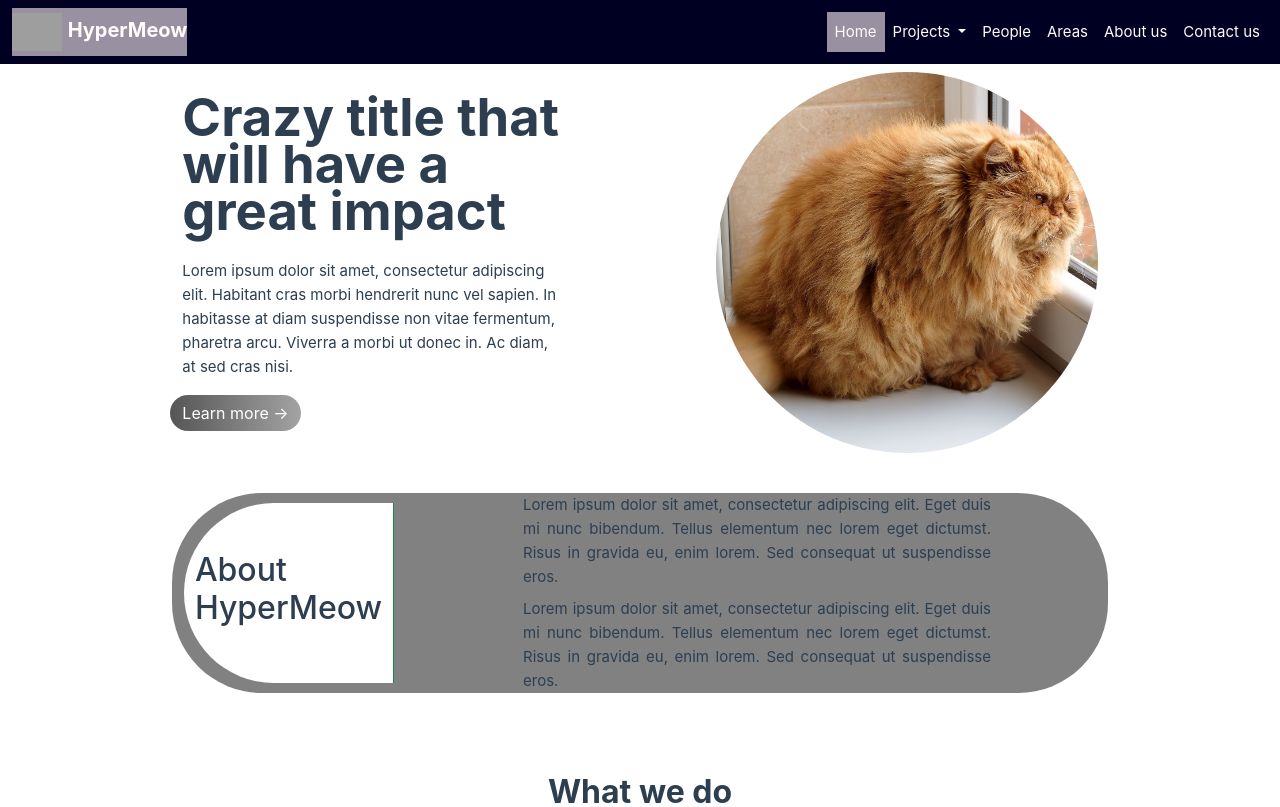
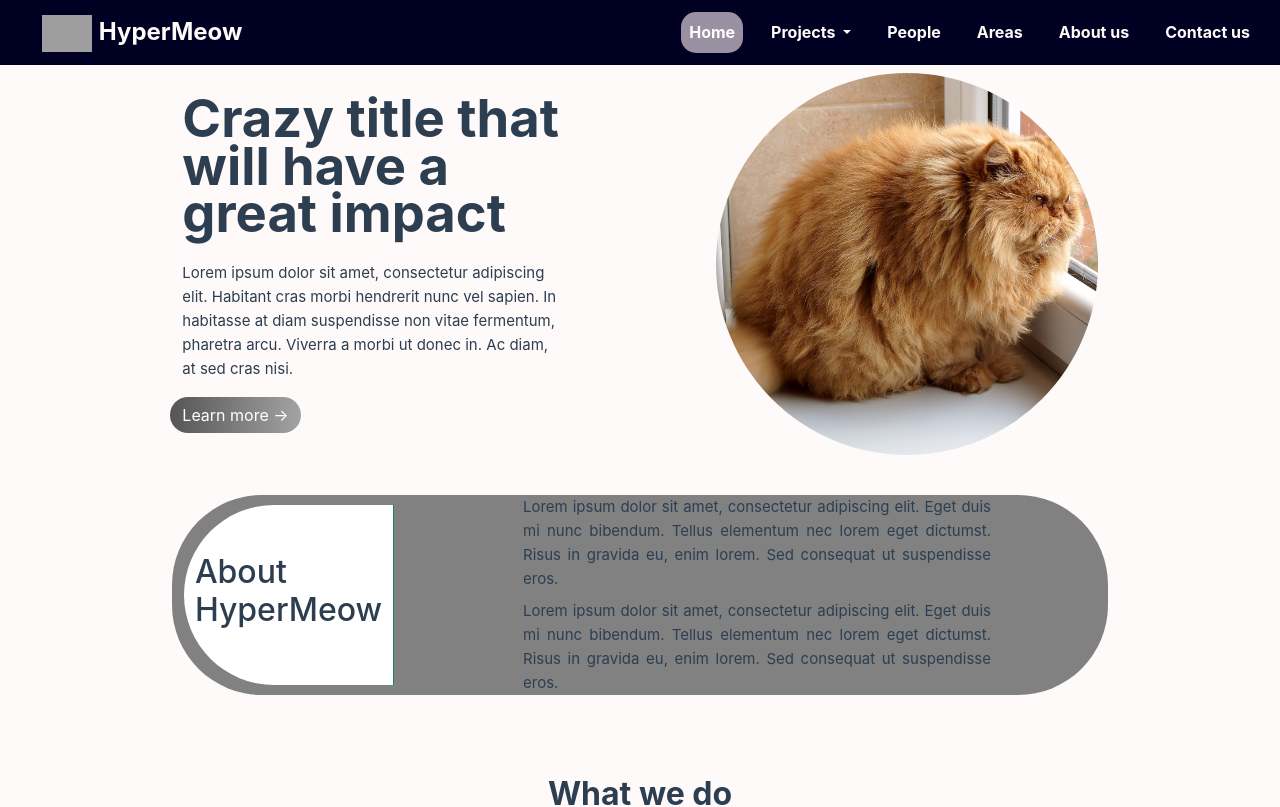
Before and after one commit to Benedart/Hypermedia-Applications-Project, a Nuxt app in the folder frontend/: page / in a window 1280 px wide. Shown: the top 807 px of the page. Built offline with nearby package versions, Linux system fonts and the light colour scheme; grey boxes are pictures that could not be loaded.

Commit message:
Updated website style
Changed background to snow
Updated navbar
Fixed logo highlight
Standardized titles

```diff
--- a/frontend/assets/base.css
+++ b/frontend/assets/base.css
@@ -1,6 +1,6 @@
 /* color palette from <https://github.com/vuejs/theme> */
 :root {
-  --vt-c-white: #ffffff;
+  --vt-c-white: snow;
   --vt-c-white-soft: #f8f8f8;
   --vt-c-white-mute: #f2f2f2;
 
--- a/frontend/assets/main.css
+++ b/frontend/assets/main.css
@@ -1,9 +1,13 @@
 @import './base.css';
+
+* {
+  --outline: 1px dotted red;
+}
 
 #app {
   max-width: 1280px;
   margin: 0 auto;
-  background-color : #FFFBFA;
+  background-color: #FFFBFA;
   font-weight: normal;
 }
 
@@ -11,12 +15,20 @@
 a,
 .green {
   text-decoration: none;
-  color: hsla(160, 100%, 37%, 1);
+  color: #086788;
   transition: 0.4s;
 }
 
 @media (hover: hover) {
   a:hover {
-    background-color: hsla(160, 100%, 37%, 0.2);
+    background-color: hsla(0, 0%, 100%, 0.2);
   }
 }
+
+.title {
+  font-size: 3.5em;
+  font-weight: bolder;
+  font-family: secular one, sans-serif;
+  color: #000022;
+  margin-top: 1.5em;
+}
--- a/frontend/components/Footer.vue
+++ b/frontend/components/Footer.vue
@@ -69,6 +69,12 @@ footer {
     height: 100px;
 }
 
+/* set background color of only the footer */
+footer {
+    background-color: snow;
+}
+
+
 .row {
     margin: 0 auto;
     max-width: 1200px;
--- a/frontend/components/Navbar.vue
+++ b/frontend/components/Navbar.vue
@@ -4,7 +4,8 @@
     -->
     <nav class="navbar navbar-expand-lg bg-body-tertiary sticky-top">
         <div class="container-fluid">
-            <NuxtLink class="navbar-brand" style="color:#FFFBFA;" to="/"><img src="@/images/logo.png" width="50"> <b>HyperMeow</b></NuxtLink>
+            <NuxtLink class="navbar-brand" to="/"><img src="@/images/logo.png" width="50"> <b>HyperMeow</b>
+            </NuxtLink>
             <button class="navbar-toggler" type="button" data-bs-toggle="collapse" data-bs-target="#navbarNav"
                 aria-controls="navbarNav" aria-expanded="false" aria-label="Toggle navigation">
                 <span class="navbar-toggler-icon"></span>
@@ -12,14 +13,14 @@
             <div class="collapse navbar-collapse" id="navbarNav">
                 <ul class="navbar-nav ms-auto">
                     <li class="nav-item">
-                        <NuxtLink class="nav-link active" style="color:#FFFBFA;" aria-current="page" to="/">Home</NuxtLink>
+                        <NuxtLink class="nav-link" aria-current="page" to="/">Home</NuxtLink>
                     </li>
                     <li class="nav-item dropdown">
                         <a class="nav-link dropdown-toggle" href="#" role="button" data-bs-toggle="dropdown"
-                            aria-expanded="false" style="color:#FFFBFA;">
+                            aria-expanded="false">
                             Projects
                         </a>
-                        <ul class="dropdown-menu" style="color:#FFFBFA;">
+                        <ul class="dropdown-menu">
                             <li>
                                 <NuxtLink class="dropdown-item" to="/featuredprojects">Featured</NuxtLink>
                             </li>
@@ -29,16 +30,16 @@
                         </ul>
                     </li>
                     <li class="nav-item">
-                        <NuxtLink class="nav-link" to="/people" style="color:#FFFBFA;">People</NuxtLink>
+                        <NuxtLink class="nav-link" to="/people">People</NuxtLink>
                     </li>
                     <li class="nav-item">
-                        <NuxtLink class="nav-link" to="/areas" style="color:#FFFBFA;">Areas</NuxtLink>
+                        <NuxtLink class="nav-link" to="/areas">Areas</NuxtLink>
                     </li>
                     <li class="nav-item">
-                        <NuxtLink class="nav-link" to="/about" style="color:#FFFBFA;">About us</NuxtLink>
+                        <NuxtLink class="nav-link" to="/about">About us</NuxtLink>
                     </li>
                     <li class="nav-item">
-                        <NuxtLink class="nav-link" to="/contacts" style="color:#FFFBFA;">Contact us</NuxtLink>
+                        <NuxtLink class="nav-link" to="/contacts">Contact us</NuxtLink>
                     </li>
                 </ul>
             </div>
@@ -47,44 +48,70 @@
 </template>
 
 <style scoped>
-
-
-
 .navbar {
-    background-color:#000022 !important;
+    background-color: #000022 !important;
 }
 
-/* the NuxtLinks should be animated and highlighted when active */
+.navbar-brand {
+    color: #FFFBFA;
+    margin-left: 30px;
+    font-size: x-large;
+}
 
-.nav-item{
-    color:#FFFBFA;
+.nav-link {
+    color: #FFFBFA;
+    border-radius: 15px;
+    font-weight: bold;
+    font-size: medium;
+    margin-left: 10px;
+    margin-right: 10px;
+    text-align: center;
+
+    /* animation */
+    transition: 0.3s;
 }
-.router-link-active {
+
+.nav-link {
+    color: #FFFBFA;
+}
+
+.nav-item.dropdown .dropdown-toggle {
+    color: #FFFBFA;
+}
+
+.router-link-active:not(.navbar-brand) {
     color: #ffffff;
     background-color: #9991A1;
 }
 
-.router-link-active:hover {
+.router-link-active:hover:not(.navbar-brand) {
     color: #ffffff;
     background-color: #9991A1;
 }
 
-.router-link-active:active {
+.router-link-active:active:not(.navbar-brand) {
     color: #ffffff;
     background-color: #9991A1;
 }
 
-.router-link-active:focus {
+.router-link-active:focus:not(.navbar-brand) {
     color: #ffffff;
     background-color: #9991A1;
 }
 
-.router-link-active:visited {
+.router-link-active:visited:not(.navbar-brand) {
     color: #ffffff;
     background-color: #9991A1;
 }
 
 /* the dropdown menu should be animated and highlighted when active */
+.dropdown-menu {
+    background-color: #000022;
+}
+
+.dropdown-item {
+    color: #FFFBFA;
+}
 
 .dropdown-item:hover {
     color: #ffffff;
@@ -102,6 +129,7 @@
 }
 
 .dropdown-item:visited {
+    color: #ffffff;
     background-color: #9991A1;
 }
 </style>
--- a/frontend/pages/Areas.vue
+++ b/frontend/pages/Areas.vue
@@ -6,22 +6,22 @@ import AreaCard from '@/components/AreaCard.vue'
 <template>
     <main>
         <div class="container">
-        <div style="font-size: 3.5em; margin-bottom: 2rem;">
+            <div class="title" style="font-size: 3.5em; margin-bottom: 2rem;">
                 Areas
             </div>
 
-        <div class="grid">
-                <div v-for="area in areas" >
+            <div class="grid">
+                <div v-for="area in areas">
                     <AreaCard :areaid="area.AreaID" :title="area.Title" :projects="area.projects" />
                 </div>
-        </div>
+            </div>
 
-        <!--div class="row g-3">
+            <!--div class="row g-3">
             <div v-for="area in areas" class="col-12 col-md-6 col-lg-4">
                 <AreaCard :areaid="area.AreaID" :title="area.Title" :projects="area.projects" />
             </div>
         </div-->
-    </div>
+        </div>
     </main>
 </template>
 
@@ -68,15 +68,14 @@ export default {
 </script>
 
 <style>
-.grid{
+.grid {
     display: grid;
     gap: 2rem;
-    grid-template-columns: repeat(auto-fit,minmax(20rem,1fr));
+    grid-template-columns: repeat(auto-fit, minmax(20rem, 1fr));
     align-items: start;
 }
 
-
-.grid-item{
+.grid-item {
     display: flex;
     flex-direction: column;
     justify-content: center;
@@ -89,7 +88,7 @@ export default {
     transition: 0.2s;
 }
 
-.grid-item:hover{
+.grid-item:hover {
     transform: translateY(-0.5%);
     box-shadow: 0 4rem 8rem rgba(0, 0, 0, 0.5);
 }
--- a/frontend/pages/FeaturedProjects.vue
+++ b/frontend/pages/FeaturedProjects.vue
@@ -5,7 +5,7 @@ import ProjectCard from '@/components/ProjectCard.vue'
 
 <template>
     <main>
-        <h1>Featured projects</h1>
+        <div class="title">Featured projects</div>
         <div class="container-fluid">
             <div class="row g-3">
                 <div v-for="project in projects" class="col">
@@ -57,6 +57,10 @@ export default {
 </script>
 
 <style scoped>
+.title {
+    text-align: center;
+}
+
 .card {
     cursor: pointer;
 }
--- a/frontend/pages/People.vue
+++ b/frontend/pages/People.vue
@@ -14,7 +14,8 @@ import PeopleCard from '@/components/PeopleCard.vue'
                     <div class="row g-3">
                         <div v-for="user in people" class="col" style="margin-bottom: 70px;">
                             <PeopleCard :personid="user.personid" :name="user.name" :surname="user.surname" :age="user.age"
-                                :email="user.email" :linkedin="user.linkedin" :Description="user.Description" :role="user.role" />
+                                :email="user.email" :linkedin="user.linkedin" :Description="user.Description"
+                                :role="user.role" />
                         </div>
                     </div>
                 </div>
@@ -101,11 +102,7 @@ export default {
 
 <style scoped>
 .title {
-    font-size: 3.5em;
     text-align: center;
-    font-family: secular one, sans-serif;
-    color: #000022;
-    margin-top : 1.5em;
 }
 
 .card:hover {
@@ -114,7 +111,4 @@ export default {
     transform: translateY(-0.5%);
     box-shadow: 0 4rem 8rem rgba(0, 1, 33, 0.5);
 }
-
-
-
 </style>
--- a/frontend/pages/Projects.vue
+++ b/frontend/pages/Projects.vue
@@ -6,7 +6,7 @@ import ProjectCard from '@/components/ProjectCard.vue'
 
 <template>
     <main>
-        <h1>Projects</h1>
+        <div class="title">Projects</div>
         <div class="container-fluid">
             <div class="search-wrapper panel-heading col-sm-12">
                 <input type="text" v-model="search" placeholder="Search">
```
Also changed, not shown: frontend/components/AreaCard.vue (+26 -27 lines), frontend/pages/About.vue (+67 -69 lines), frontend/pages/Contacts.vue (+8 -6 lines).
